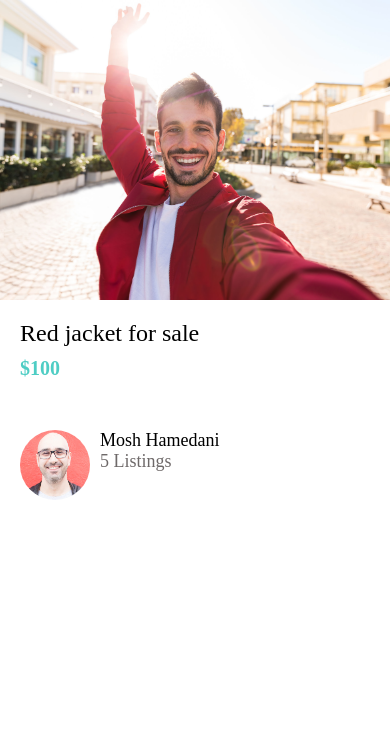
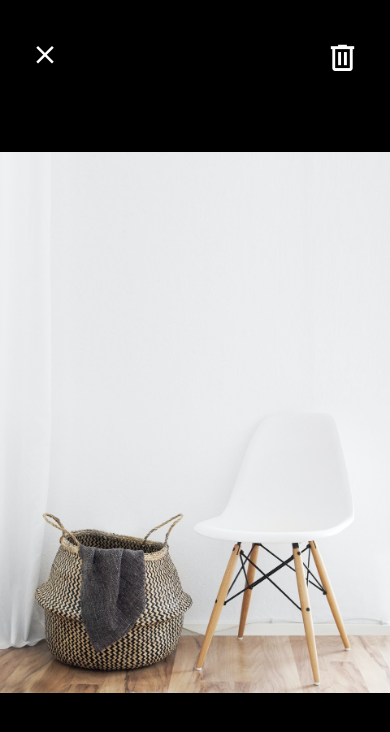
Before and after one commit to daikadai/ReactNative-Ecommerce, a React Native app: screen / in a window 390 px wide. Shown: the top 732 px of the page. Built offline with nearby package versions, Linux system fonts and the light colour scheme.

Commit message:
9. Improving the View Image Screen

```diff
--- a/App.js
+++ b/App.js
@@ -1,9 +1,9 @@
 import React from 'react';
-import ListingDetailsScreen from './app/screens/ListingDetailsScreen';
+import ViewImageScreen from './app/screens/ViewImageScreen';
 
 
 export default function App() {
   return (
-    <ListingDetailsScreen />
+    <ViewImageScreen />
   );
 }
--- a/app/screens/ViewImageScreen.js
+++ b/app/screens/ViewImageScreen.js
@@ -1,12 +1,17 @@
 import React from 'react'
 import { Image, StyleSheet, View } from 'react-native'
+import { MaterialCommunityIcons } from '@expo/vector-icons'
 import colors from '../config/colors'
 
 const ViewImageScreen = () => {
   return (
     <View style={styles.container}>
-      <View style={styles.closeIcon}></View>
-      <View style={styles.deleteIcon}></View>
+      <View style={styles.closeIcon}>
+        <MaterialCommunityIcons name='close' color='white' size={30}/>
+      </View>
+      <View style={styles.deleteIcon}>
+        <MaterialCommunityIcons name='trash-can-outline' color='white' size={35}/>
+      </View>
       <Image resizeMode="contain" style={styles.image} source={require('../assets/chair.jpg')} />
     </View>
   )
@@ -14,9 +19,6 @@
 
 const styles = StyleSheet.create({
   closeIcon: {
-    width: 50,
-    height: 50,
-    backgroundColor: colors.primary,
     position: 'absolute',
     top: 40,
     left: 30
@@ -26,9 +28,6 @@
     flex: 1
   },
   deleteIcon: {
-    width: 50,
-    height: 50,
-    backgroundColor: colors.secondary,
     position: 'absolute',
     top: 40,
     right: 30
```
